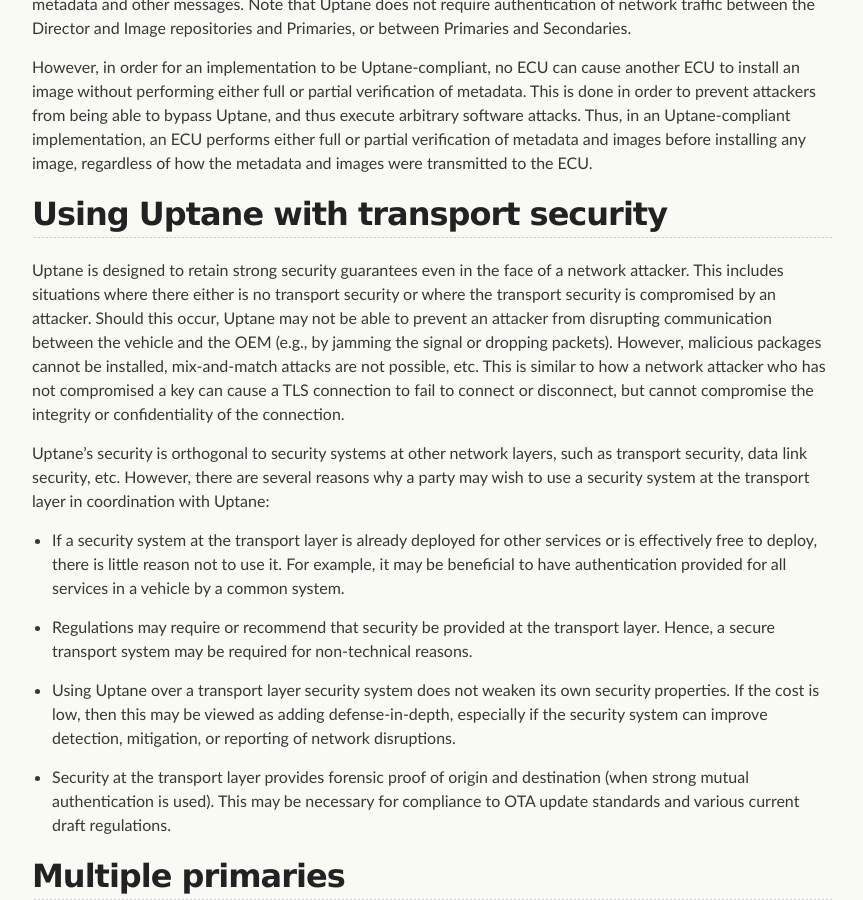
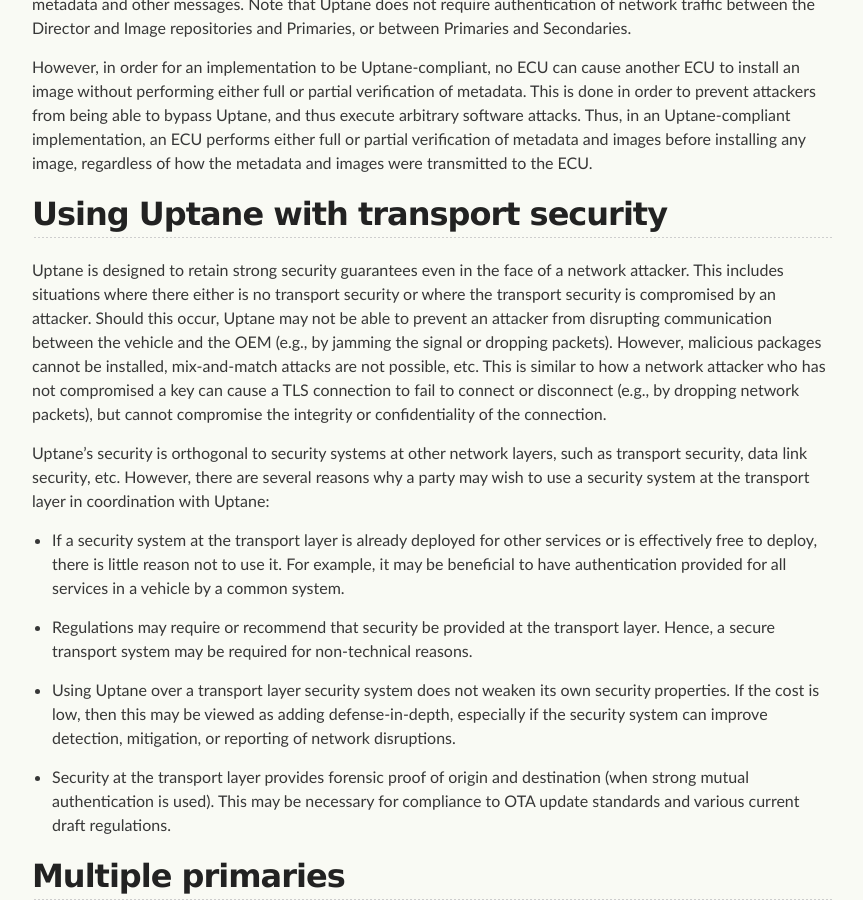
Before and after one commit to uptane/deployment-considerations, a Jekyll site: the page built from customizations.md, in a window 1280 px wide and 900 px high, scrolled down 2513 px. Shown: the whole window, without its empty margins (208-1071 px from the left). Built offline with Jekyll 4.4.1, drawn with Linux system fonts in a browser that asks for light colours; our own code applies the rules of GitHub Pages for plain Markdown files.

Commit message:
Update customizations.md

```diff
--- a/customizations.md
+++ b/customizations.md
@@ -65,7 +65,7 @@ However, in order for an implementation to be Uptane-compliant, no ECU can cause
 
 
 ## Using Uptane with transport security
-Uptane is designed to retain strong security guarantees even in the face of a network attacker.  This includes situations where there either is no transport security or where the transport security is compromised by an attacker.  Should this occur, Uptane may not be able to prevent an attacker from disrupting communication between the vehicle and the OEM (e.g., by jamming the signal or dropping packets).  However, malicious packages cannot be installed, mix-and-match attacks are not possible, etc.  This is similar to how a network attacker who has not compromised a key can cause a TLS connection to fail to connect or disconnect, but cannot compromise the integrity or confidentiality of the connection.
+Uptane is designed to retain strong security guarantees even in the face of a network attacker.  This includes situations where there either is no transport security or where the transport security is compromised by an attacker.  Should this occur, Uptane may not be able to prevent an attacker from disrupting communication between the vehicle and the OEM (e.g., by jamming the signal or dropping packets).  However, malicious packages cannot be installed, mix-and-match attacks are not possible, etc.  This is similar to how a network attacker who has not compromised a key can cause a TLS connection to fail to connect or disconnect (e.g., by dropping network packets), but cannot compromise the integrity or confidentiality of the connection.
 
 Uptane's security is orthogonal to security systems at other network layers, such as transport security, data link security, etc.  However, there are several reasons why a party may wish to use a security system at the transport layer in coordination with Uptane:
 
```
